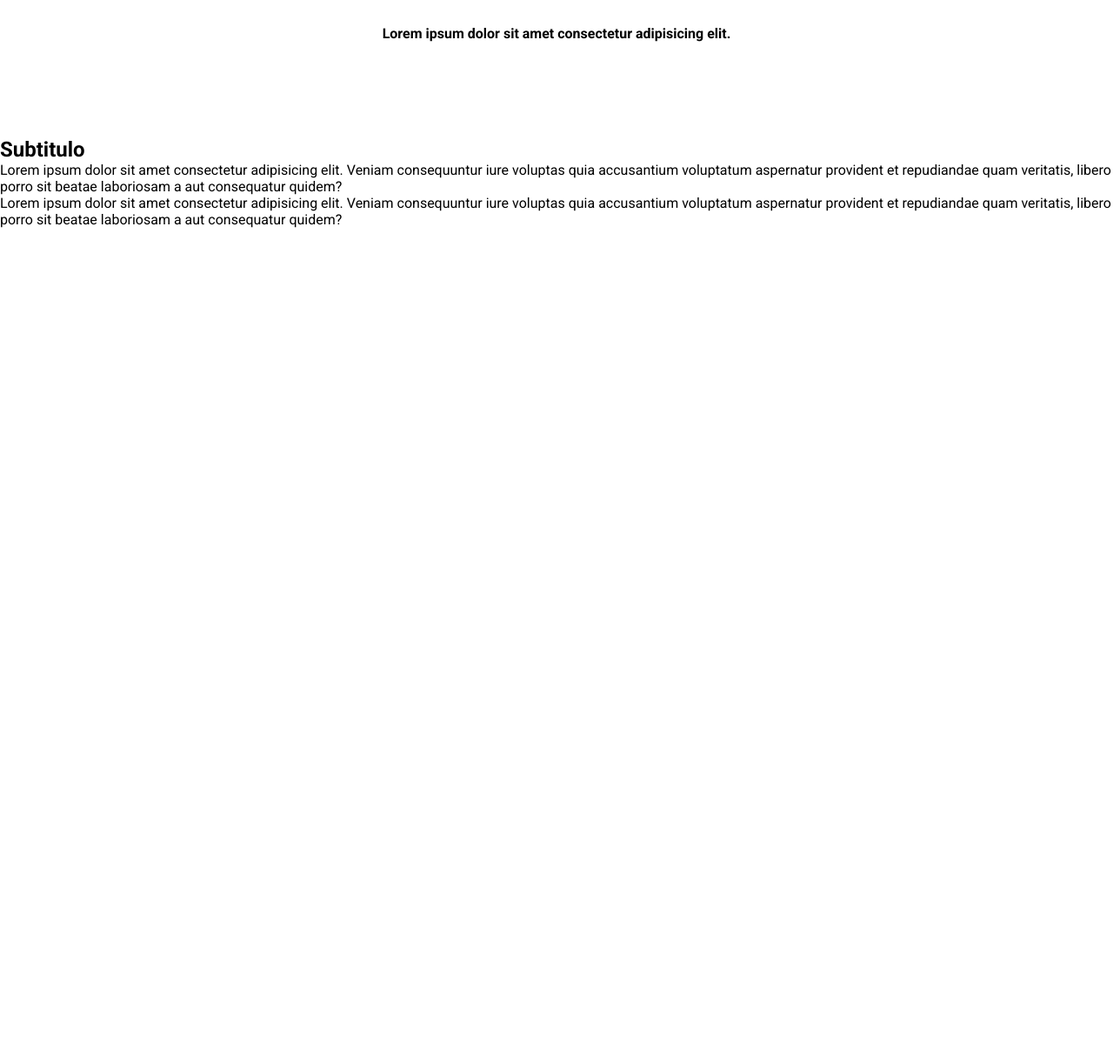
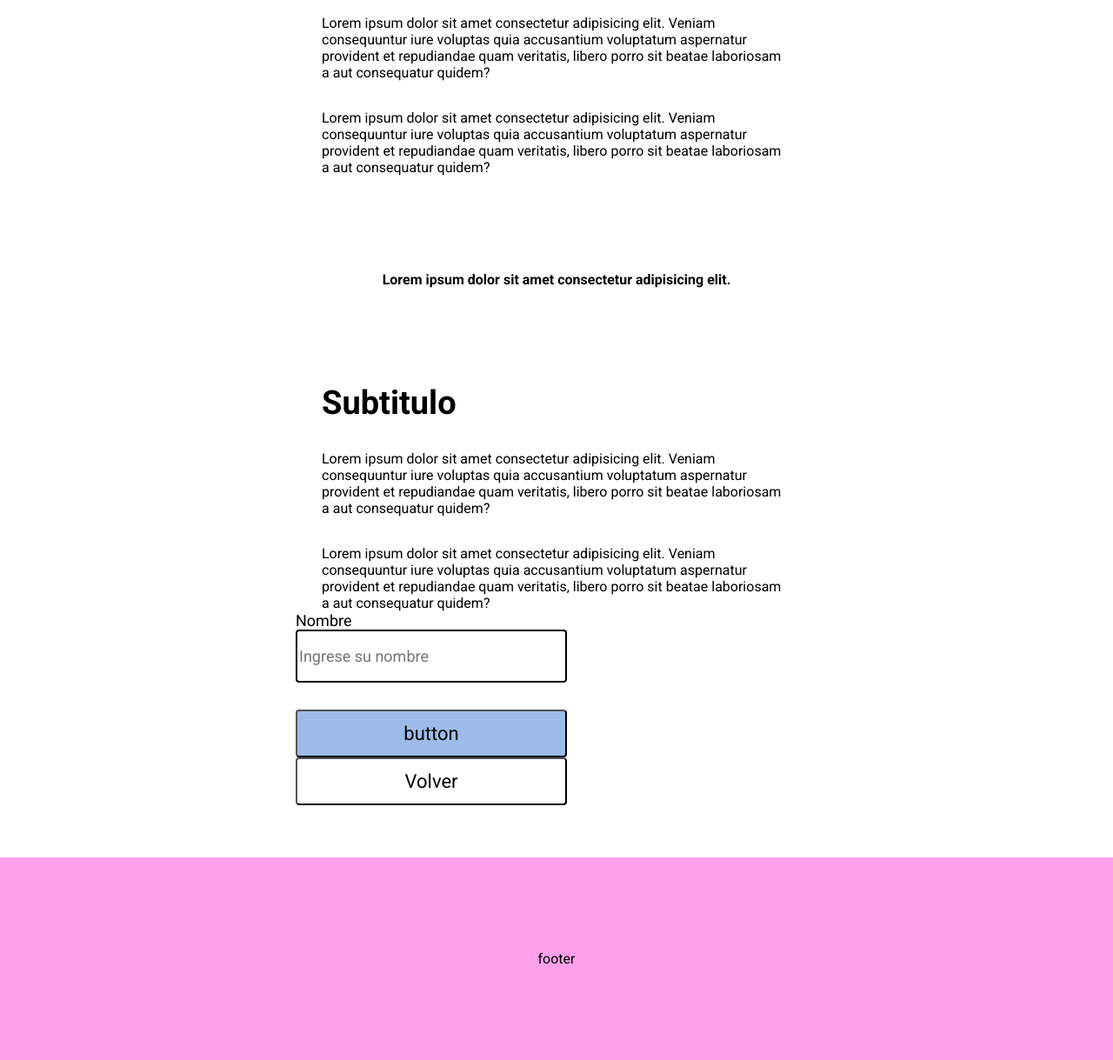
Before and after one commit to martin2236/componentes-html, a website built with Parcel: page src/index.html in a window 1280 px wide. Shown: the part 358-1577 px from the top of the page at 87% size. Before the commit the page ends 800 px from the top, so only its background shows below. Built offline with nearby package versions, Linux system fonts and the light colour scheme.

Commit message:
casi terminado

```diff
--- a/src/article-comp/article.ts
+++ b/src/article-comp/article.ts
@@ -6,9 +6,8 @@ export function crearArticle(){
         }
         render(){
             var texto = this.textContent
-            var cosas = this.innerHTML
 
-            var card = document.createElement("div")
+           var card = document.createElement("div")
             card.classList.add("card")
 
             var titulo = document.createElement("h2")
--- /dev/null
+++ b/src/button-comp/button.ts
@@ -0,0 +1,88 @@
+export function crearButton(){
+    class Buttons extends HTMLElement{
+        constructor(){
+            super()
+            this.render()
+        }
+        render(){
+            var texto = this.textContent
+            console.log(texto)
+            var contenedor = document.createElement("form")
+            contenedor.classList.add("contenedor")
+
+            var label = document.createElement("label")
+            label.classList.add("label")
+            label.textContent = "Nombre"
+
+            var input = document.createElement("input")
+            input.classList.add("input")
+            input.setAttribute("placeholder","Ingrese su nombre")
+
+            var button = document.createElement("button")
+            button.classList.add("button")
+            button.textContent = texto
+
+            var style = document.createElement("style")
+            style.textContent = `
+            .contenedor{
+                display: flex;
+                flex-direction: column;
+                width: 312px;
+                max-width: 353px;
+            }
+            .label{
+                font-family: 'Roboto', sans-serif;
+                font-size: 18px;
+                font-weight: 400;
+               }
+            .input{
+                font-family: 'Roboto', sans-serif;
+                height: 55px;
+                border: solid 2px black;
+                border-radius: 4px;
+                font-size: 18px;
+                font-weight: 400;
+                margin-bottom:31px;
+            }
+            .button{
+                font-family: 'Roboto', sans-serif;
+                width: 312px;
+                height: 55px;
+                border-radius: 4px;
+                background: #9CBBE9;
+                font-size: 22px;
+                font-weight: 500;
+            }
+
+
+            `
+
+            var shadow = this.attachShadow({mode:'open'})
+            if(this.hasAttribute("formulario")){
+            shadow.appendChild(contenedor)
+            shadow.appendChild(style)
+            contenedor.appendChild(label)
+            contenedor.appendChild(input)
+            contenedor.appendChild(button)
+
+            }
+             if (this.hasAttribute("boton")){
+                 style.textContent =`
+                 .button{
+                      font-family: 'Roboto', sans-serif;
+                     width: 312px;
+                     height: 55px;
+                     border-radius: 4px;
+                     background-color: #FFF;
+                     font-size: 22px;
+                     font-weight: 500;
+                 }
+                 `
+                shadow.appendChild(style)
+                shadow.appendChild(button)
+            }
+
+        }
+    }
+    customElements.define("button-el",Buttons)
+}
--- /dev/null
+++ b/src/footer-comp/footer.ts
@@ -0,0 +1,38 @@
+export function crearFooter(){
+    class Footer extends HTMLElement{
+        constructor(){
+            super()
+            this.render()
+        }
+        render(){
+            var texto = this.textContent
+
+            var titulo = document.createElement("p")
+            titulo.setAttribute("class", "titulo")
+            titulo.textContent = texto
+
+            const footer = document.createElement("div")
+            footer.classList.add("footer")
+
+            var style = document.createElement("style")
+            style.textContent = `
+            .footer{
+                margin-top:60px;
+                height: 233px;
+                background: #FFA0EA;
+                display: flex;
+                justify-content: center;
+                align-items: center;
+            }
+            `
+
+            var shadow = this.attachShadow({mode:'open'})
+           shadow.appendChild(footer)
+            shadow.appendChild(style)
+            footer.appendChild(titulo)
+
+        }
+
+    }
+    customElements.define("footer-el", Footer)
+}
--- a/src/index.css
+++ b/src/index.css
@@ -2,6 +2,11 @@
     margin: 0;
     box-sizing: border-box;
     font-family: 'Roboto', sans-serif;
+}
+.container{
+    margin: 0 auto;
+    max-width: 600px;
+    height: 100%;
 }
 .titulo{
     margin-top: 41px;
@@ -15,3 +20,21 @@
    margin-bottom: 110px;
    text-align: center;
 }
+.subtitulo{
+    margin-top: 23px;
+    text-align: center;
+    font-weight: 400;
+    font-size: 18px;
+    margin-bottom: 72px;
+}
+.card{
+    margin: 0 auto;
+    width: 90%;
+}
+.sub{
+    font-size: 38px;
+    font-weight: 700;
+}
+.p{
+    margin-top: 33px;
+}
--- a/src/index.html
+++ b/src/index.html
@@ -12,15 +12,23 @@
 <link href="https://fonts.googleapis.com/css2?family=Roboto:wght@400;700&display=swap" rel="stylesheet">
 </head>
 <body>
+   <header-el>un titulo</header-el>
     <div class="container">
-        <header-el>un titulo</header-el>
+
     <h1 class="titulo">Componentes</h1>
     <p class="subtitulo">Esta página sin dudas es la mejor</p>
-    <article-el class="card">
-        <p>un titulo</p>
-        <p>primer parrafo</p>
-        <p>segundo parrafor</p>
-    </article-el>
+    <div class="card">
+        <h2 class="sub">Subtitulo</h2>
+        <p class="p">
+            Lorem ipsum dolor sit amet consectetur adipisicing elit. Veniam consequuntur iure voluptas quia
+            accusantium voluptatum aspernatur provident et repudiandae quam veritatis,
+            libero porro sit beatae laboriosam a aut consequatur quidem?
+        </p>
+        <p class="p">
+            Lorem ipsum dolor sit amet consectetur adipisicing elit. Veniam consequuntur iure voluptas quia
+            accusantium voluptatum aspernatur provident et repudiandae quam veritatis,
+            libero porro sit beatae laboriosam a aut consequatur quidem?
+        </p>
     </div>
     <h4 class="h4"> Lorem ipsum dolor sit amet consectetur adipisicing elit.</h4>
 
@@ -37,7 +45,12 @@
             libero porro sit beatae laboriosam a aut consequatur quidem?
         </p>
     </div>
+   <button-el style="margin-top: 69px;" class="form" formulario > button</button-el>
+   <button-el class="algo" boton > Volver</button-el>
 
 
+    </div>
+
+    <footer-el>footer</footer-el>
 </body>
 </html>
--- a/src/index.ts
+++ b/src/index.ts
@@ -1,7 +1,11 @@
 import { crearHeader } from "./header/header"
 import { crearArticle } from "./article-comp/article"
+import { crearButton } from "./button-comp/button"
+import { crearFooter } from "./footer-comp/footer"
 function main(){
+   crearFooter()
    crearHeader()
-   crearArticle()
+   //crearArticle()
+   crearButton()
 }
 main()
```
Also changed, not shown: dist/index.html, 6 other files. Lines whose indentation alone changed are shown as unchanged.
